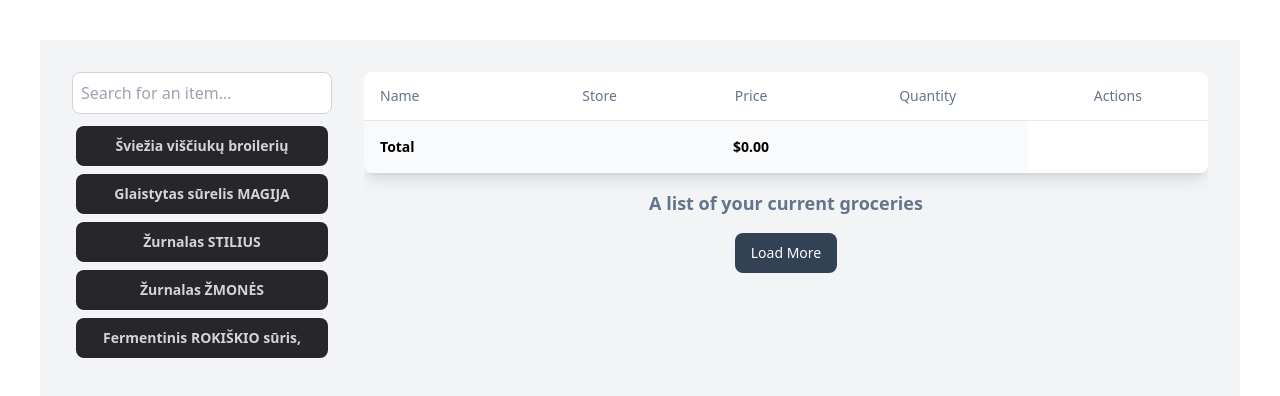
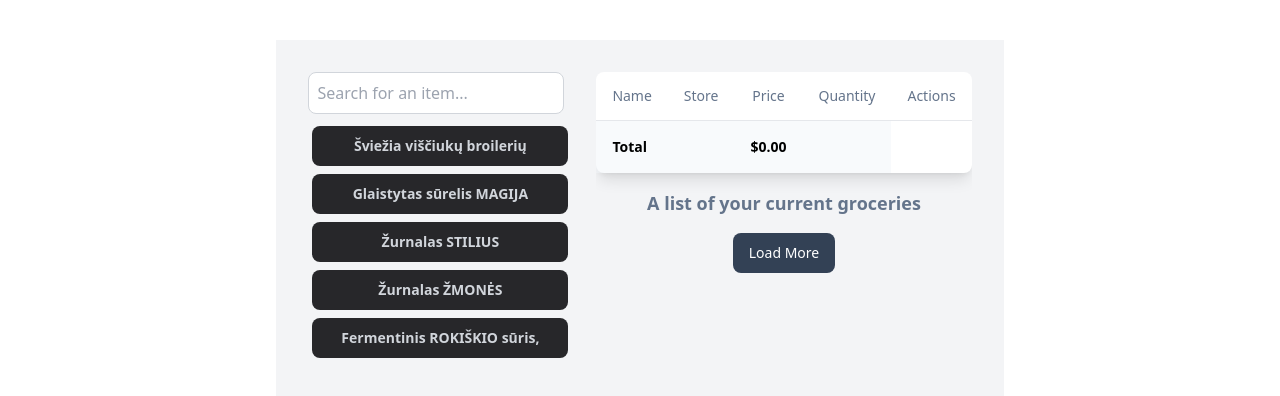
Before and after one commit to maistas365/maistas365, a React (Vite) app in the folder app/frontend/: page / in a window 1280 px wide. Shown: the top 396 px of the page. Built offline with nearby package versions, Linux system fonts and the light colour scheme.

Commit message:
search updated

```diff
--- a/app/frontend/src/components/GroceryItem.tsx
+++ b/app/frontend/src/components/GroceryItem.tsx
@@ -13,7 +13,7 @@ type GrocerItemProps = {
 export default function GroceryItem({item, quantity}: GrocerItemProps) {
     return (
         <TableRow key={item.id}>
-            <TableCell className="font-medium">{item.name}</TableCell>
+            <TableCell className="font-medium max-w-32">{item.name}</TableCell>
             <TableCell className="text-center">{item.shop}</TableCell>
             <TableCell className="text-center">{item.price}</TableCell>
             <TableCell className="text-center">{quantity}</TableCell>
--- a/app/frontend/src/components/MainGroceryList.tsx
+++ b/app/frontend/src/components/MainGroceryList.tsx
@@ -103,8 +103,8 @@ export default function MainGroceryList() {
 
     return (
         <div className="max-h-screen flex flex-row p-4 bg-gray-100">
-            <div className="w-1/4 p-4">
-                <div className="flex flex-col  mb-4">
+            <div className="w-72 min-w-72 p-4">
+                <div className="flex flex-col min-w-full  mb-4">
                     <div className="flex flex-row items-center">
                         <input
                             type="text"
@@ -114,10 +114,12 @@ export default function MainGroceryList() {
                             onChange={(e) => setSearchQuery(e.target.value)}
                         />
                     </div>
-                    <div className="flex flex-wrap mt-2">{currentSearches}</div>
+                    <div className="flex-col flex  mt-2 w-full">
+                        {currentSearches}
+                    </div>
                 </div>
             </div>
-            <div className="w-3/4 p-4">
+            <div className="w-full p-4">
                 <Table className="bg-white shadow-lg rounded-lg">
                     <TableCaption className="text-lg font-semibold">
                         A list of your current groceries
@@ -127,15 +129,20 @@ export default function MainGroceryList() {
                             <TableHead>Name</TableHead>
                             <TableHead className="text-center">Store</TableHead>
                             <TableHead className="text-center">Price</TableHead>
-                            <TableHead className="text-center">Quantity</TableHead>
+                            <TableHead className="text-center">
+                                Quantity
+                            </TableHead>
                             <TableHead className="text-center">
                                 Actions
                             </TableHead>
                         </TableRow>
                     </TableHeader>
-                    <TableBody className="max-h-64 overflow-y-scroll">
+                    <TableBody>
                         {Array.from(items.values()).map((item) => (
-                            <GroceryItem item={item.itemInfo} quantity={item.quantity} />
+                            <GroceryItem
+                                item={item.itemInfo}
+                                quantity={item.quantity}
+                            />
                         ))}
                     </TableBody>
                     <TableFooter>
--- a/app/frontend/src/components/SearchItem.tsx
+++ b/app/frontend/src/components/SearchItem.tsx
@@ -8,7 +8,7 @@ type SearchItemProps = {
 
 export default function SearchItem({ item, addItem }: SearchItemProps) {
     return (
-        <Button onClick={() => addItem(item)} className="m-1 p-1 font-bold text-gray-300 bg-zinc-800 hover:text-white overflow-hidden hover:bg-zinc-600 rounded-lg w-full text-center ">
+        <Button onClick={() => addItem(item)} className="m-1 p-2 font-bold text-gray-300 bg-zinc-800 hover:text-white overflow-hidden hover:bg-zinc-600 rounded-lg w-full text-center ">
             {item.name.split(" ").slice(0, 3).join(" ")}
         </Button>
     );
```
